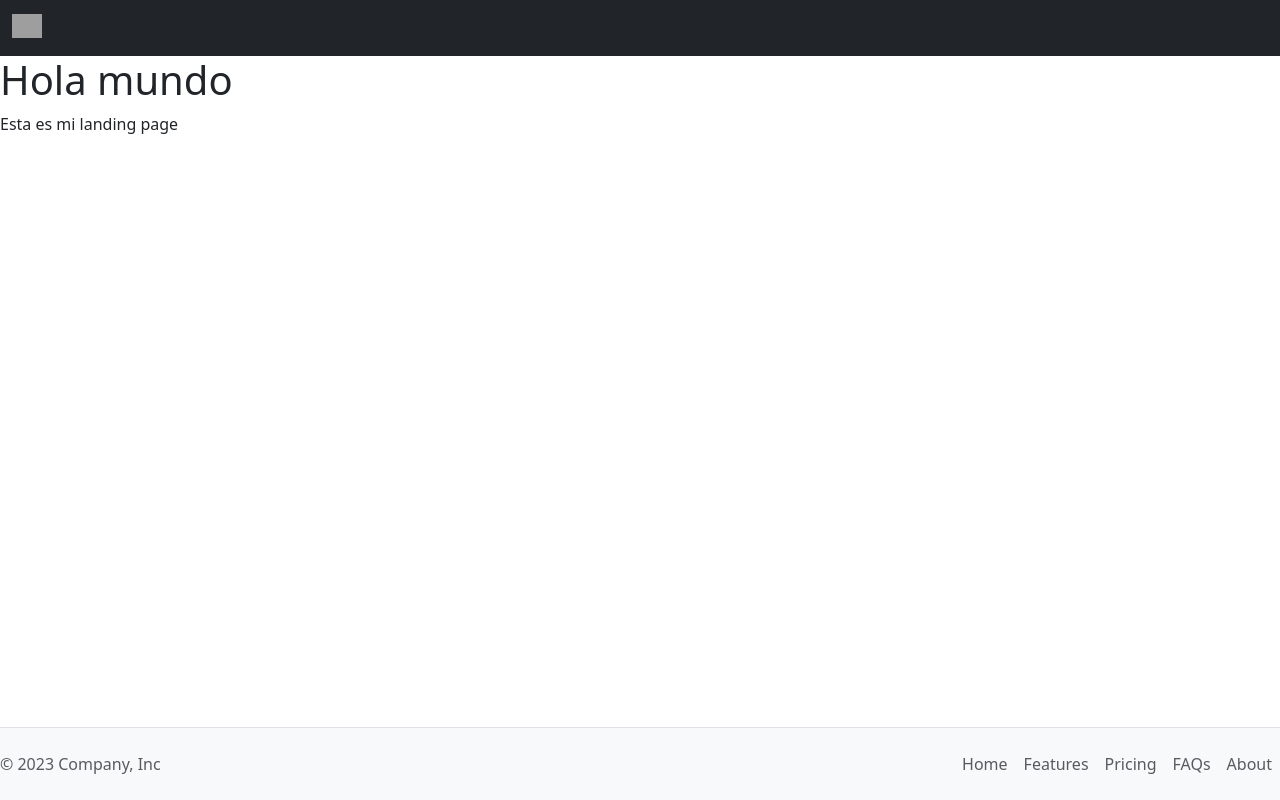
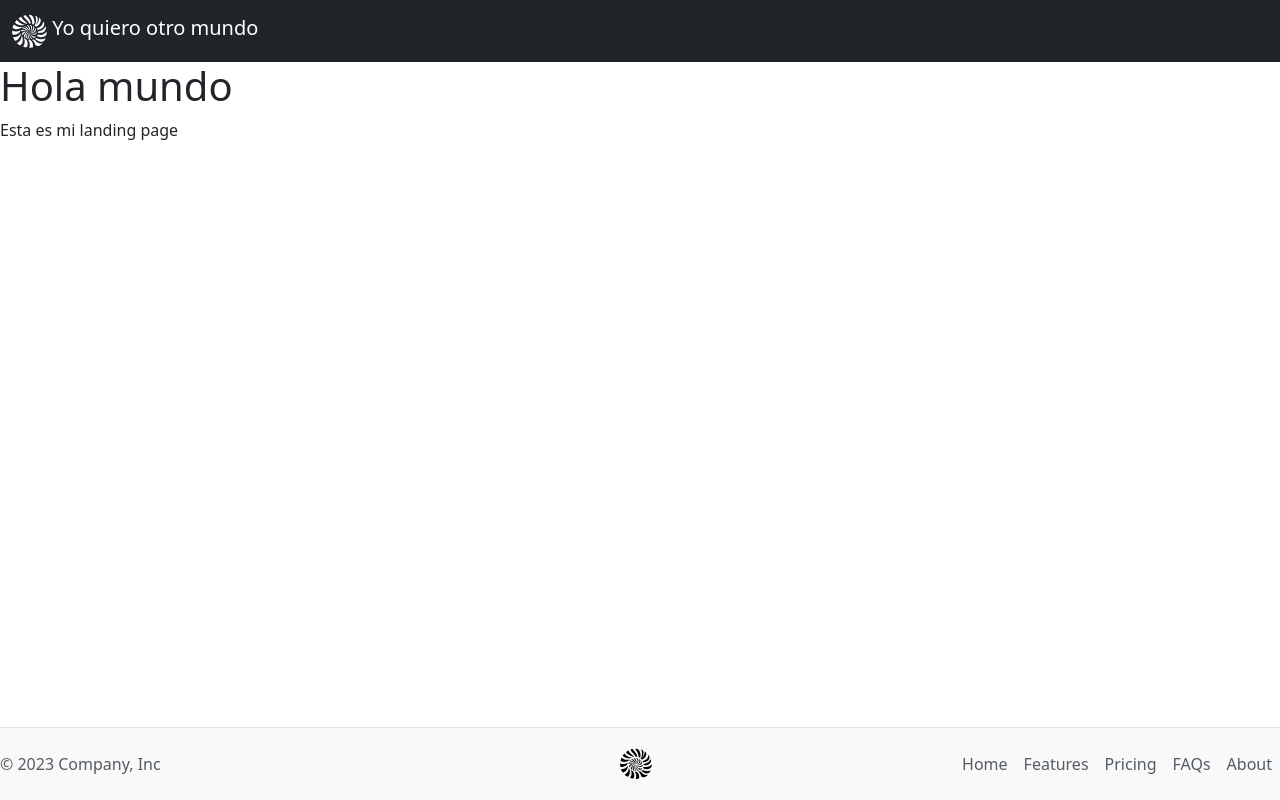
Before and after one commit to Darel-Ericsson/m6_individual, a Django app: page / in a window 1280 px wide. Run offline with Django 4.2, Linux system fonts and the light colour scheme; grey boxes are pictures that could not be loaded.

Commit message:
add brand logo

```diff
--- a/home/templates/layouts/base.html
+++ b/home/templates/layouts/base.html
@@ -14,8 +14,8 @@
         <nav class="navbar navbar-expand-lg navbar-dark bg-dark">
             <div class="container-fluid">
               <a class="navbar-brand" href="#">
-                <img src={% static "logo.svg" %} alt="Logo" width="30" height="24" class="d-inline-block align-text-top">
-                {% comment %} Brand Name {% endcomment %}
+                <img src={% static "logo.svg" %} alt="Logo" width="35" height="35" class="d-inline-block align-text-top">
+                Yo quiero otro mundo
               </a>
               {% comment %} <button class="navbar-toggler" type="button" data-bs-toggle="collapse" data-bs-target="#navbarNav" aria-controls="navbarNav" aria-expanded="false" aria-label="Toggle navigation">
                 <span class="navbar-toggler-icon"></span>
@@ -46,7 +46,8 @@
         <p class="col-md-4 mb-0 text-body-secondary">© 2023 Company, Inc</p>
 
         <a href="/" class="col-md-4 d-flex align-items-center justify-content-center mb-3 mb-md-0 me-md-auto link-body-emphasis text-decoration-none">
-            <svg class="bi me-2" width="40" height="32"><use xlink:href="#bootstrap"></use></svg>
+          <img class="bi me-2 text-dark" src={% static "logo-black.svg" %} alt="Logo" width="40" height="32" >
+
         </a>
 
         <ul class="nav col-md-4 justify-content-end">
```
Also changed, not shown: home/static/logo-black.svg (added), home/static/logo.svg (added).
